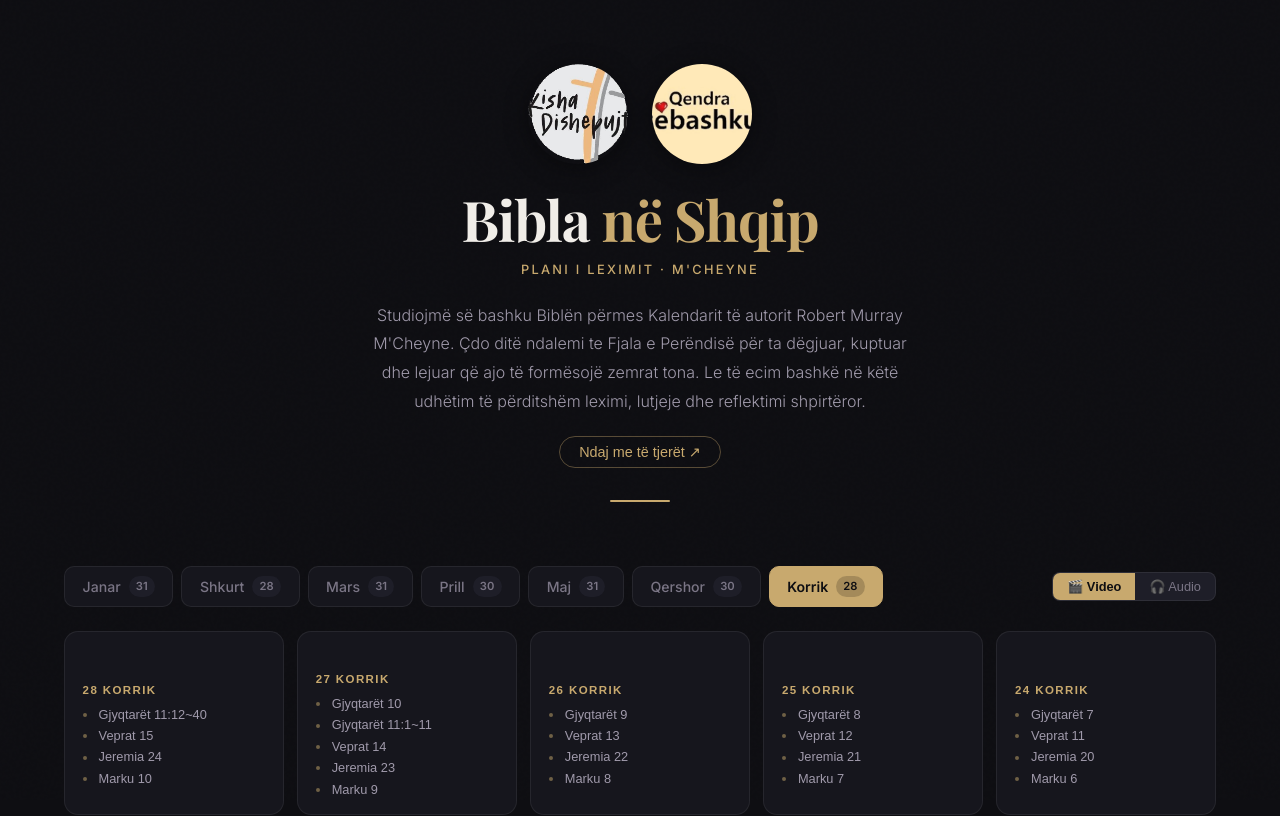
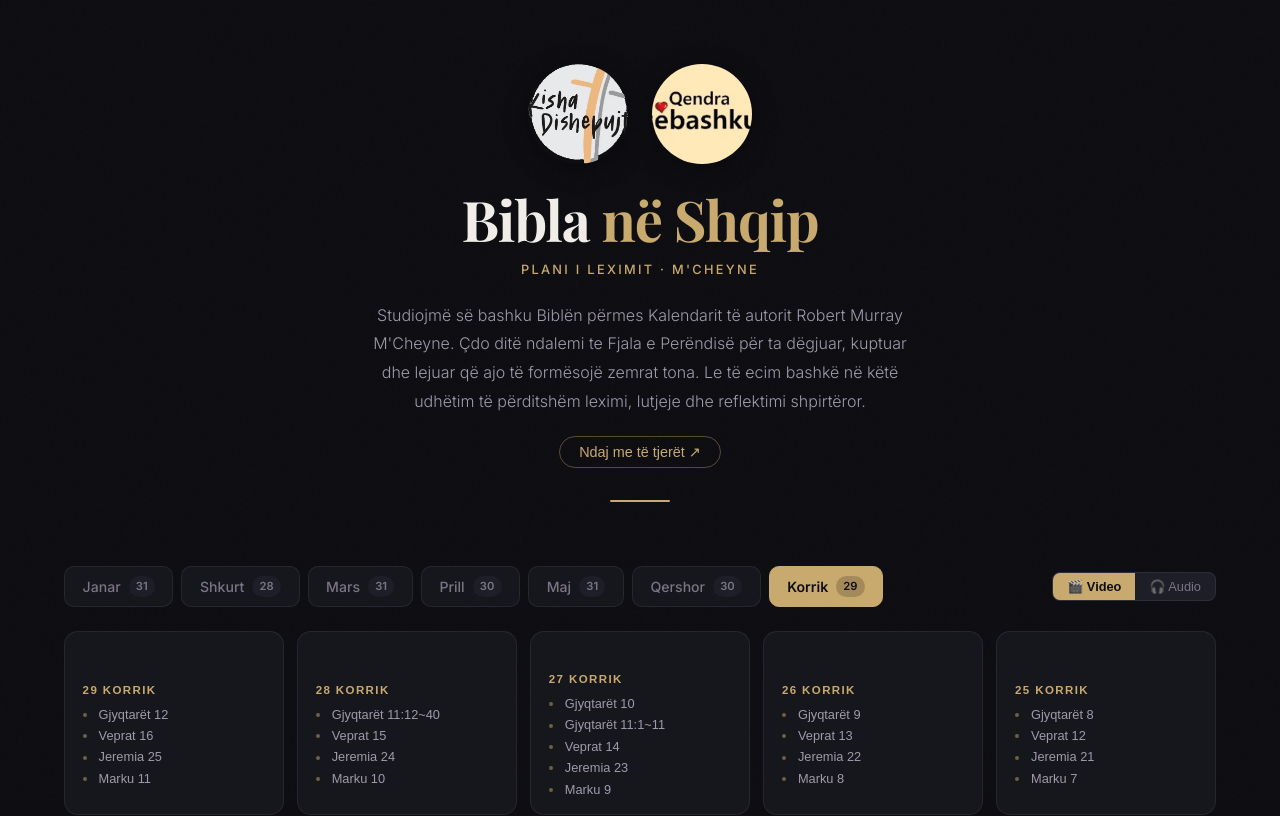
Before and after one commit to jeffandmeredith-max/bibla-shqip, a React (Vite) app: page / in a window 1280 px wide. Shown: the top 816 px of the page. Built offline with nearby package versions, Linux system fonts and the light colour scheme.

Commit message:
chore: daily update 2026-07-29

```diff
--- a/src/data/july.js
+++ b/src/data/july.js
@@ -722,5 +722,28 @@ export const july = [
         "start": 710
       }
     ]
+  },
+  {
+    "day": 29,
+    "date": "29 Korrik",
+    "videoId": "bTgpcgjdc1E",
+    "readings": [
+      {
+        "title": "Gjyqtarët 12",
+        "start": 0
+      },
+      {
+        "title": "Veprat 16",
+        "start": 137
+      },
+      {
+        "title": "Jeremia 25",
+        "start": 475
+      },
+      {
+        "title": "Marku 11",
+        "start": 807
+      }
+    ]
   }
 ]
```
